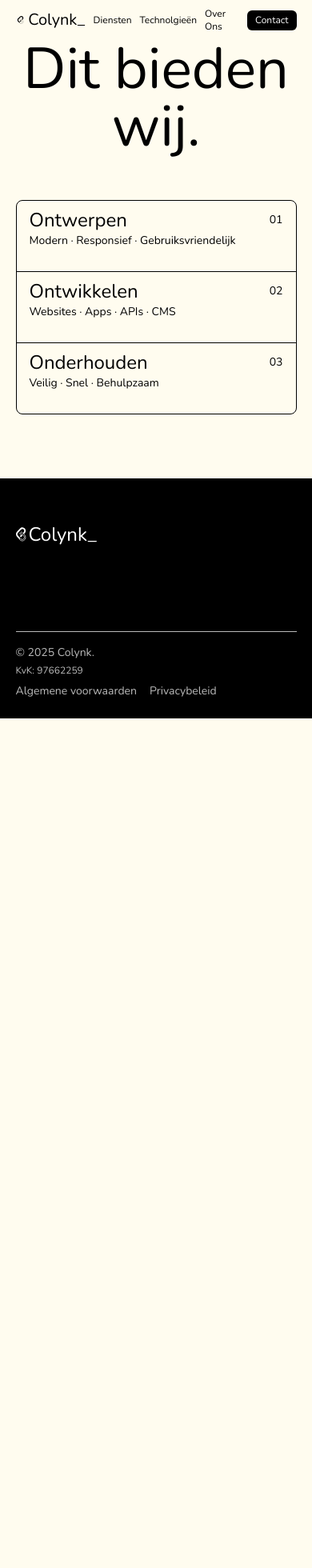
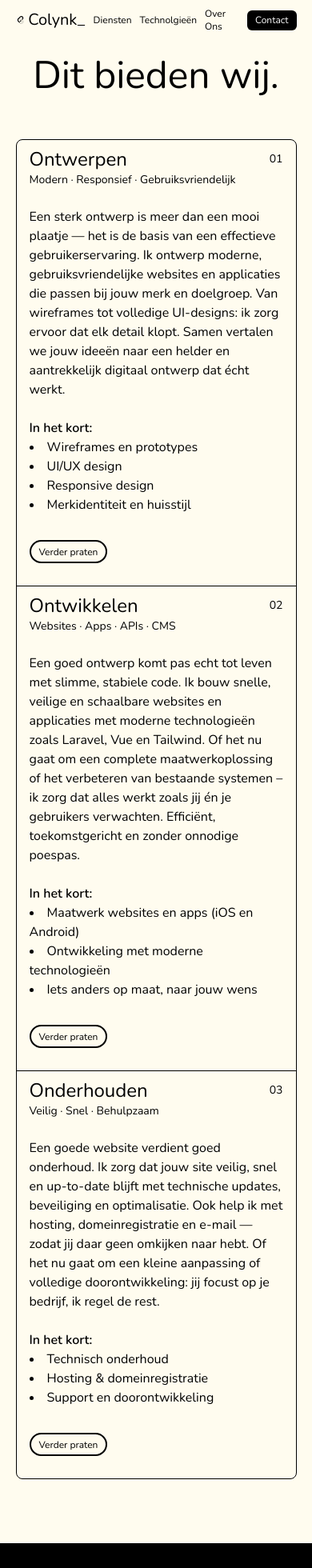
Before and after one commit to Colynk-Tech/colynk-website, an Angular app: page /diensten in a window 390 px wide. Shown: the top 1960 px of the page at 80% size. Before the commit the page ends 898 px from the top, so only its background shows below. Built offline with nearby package versions, Linux system fonts and the light colour scheme.

Commit message:
feature(diensten): make responsive

```diff
--- a/src/app/pages/diensten/diensten.html
+++ b/src/app/pages/diensten/diensten.html
@@ -1,6 +1,6 @@
 <div class="custom-container">
   <div>
-    <h1 class="text-7xl text-center mb-4 font-light mb-14">Dit bieden wij.</h1>
+    <h1 class="text-5xl md:text-6xl lg:text-7xl text-center mb-4 font-light mb-14 mt-5">Dit bieden wij.</h1>
   </div>
   <div class="w-full border border-black rounded-lg">
     <div class="group">
@@ -13,7 +13,7 @@
         </div>
         <p class="text-sm font-light">Modern · Responsief · Gebruiksvriendelijk</p>
 
-        <div class="max-h-0 overflow-hidden transition-all duration-500 ease-in-out group-hover:max-h-96">
+        <div class="max-h-0 overflow-hidden transition-all duration-500 ease-in-out group-hover:max-h-96 open-card">
           <div class="font-light text-base mt-6">
             Een sterk ontwerp is meer dan een mooi plaatje — het is de basis van een effectieve gebruikerservaring. Ik ontwerp moderne, gebruiksvriendelijke websites en applicaties die passen bij jouw merk en doelgroep. Van wireframes tot volledige UI-designs: ik zorg ervoor dat elk detail klopt. Samen vertalen we jouw ideeën naar een helder en aantrekkelijk digitaal ontwerp dat écht werkt.
           </div>
@@ -42,7 +42,7 @@
         </div>
         <p class="text-sm font-light">Websites · Apps · APIs · CMS</p>
 
-        <div class="max-h-0 overflow-hidden transition-all duration-500 ease-in-out group-hover:max-h-96">
+        <div class="max-h-0 overflow-hidden transition-all duration-500 ease-in-out group-hover:max-h-96 open-card">
           <div class="font-light text-base mt-6">
             Een goed ontwerp komt pas echt tot leven met slimme, stabiele code. Ik bouw snelle, veilige en schaalbare websites en applicaties met moderne technologieën zoals Laravel, Vue en Tailwind. Of het nu gaat om een complete maatwerkoplossing of het verbeteren van bestaande systemen – ik zorg dat alles werkt zoals jij én je gebruikers verwachten. Efficiënt, toekomstgericht en zonder onnodige poespas.
           </div>
@@ -70,7 +70,7 @@
         </div>
         <p class="text-sm font-light">Veilig · Snel · Behulpzaam</p>
 
-        <div class="max-h-0 overflow-hidden transition-all duration-500 ease-in-out group-hover:max-h-96">
+        <div class="max-h-0 overflow-hidden transition-all duration-500 ease-in-out group-hover:max-h-96 open-card">
           <div class="font-light text-base mt-6">
             Een goede website verdient goed onderhoud. Ik zorg dat jouw site veilig, snel en up-to-date blijft met technische updates, beveiliging en optimalisatie. Ook help ik met hosting, domeinregistratie en e-mail — zodat jij daar geen omkijken naar hebt. Of het nu gaat om een kleine aanpassing of volledige doorontwikkeling: jij focust op je bedrijf, ik regel de rest.
           </div>
--- a/src/app/pages/diensten/diensten.scss
+++ b/src/app/pages/diensten/diensten.scss
@@ -0,0 +1,5 @@
+@media (hover: none) {
+  .open-card {
+    max-height: none;
+  }
+}
```
